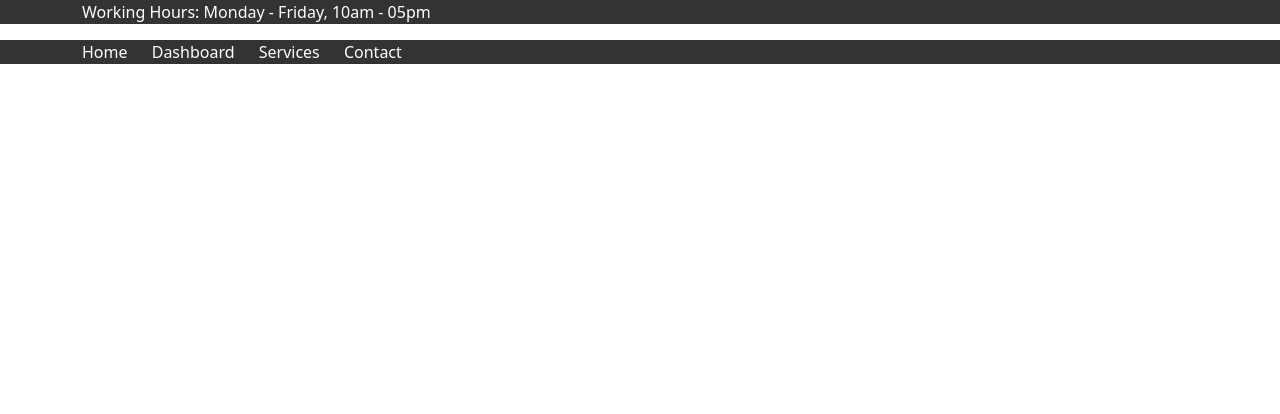
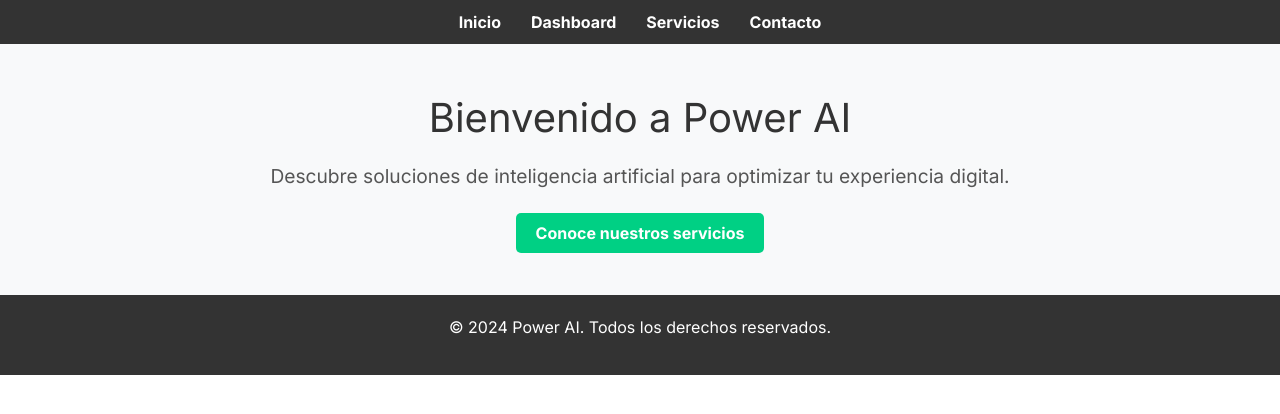
Before and after one commit to mariorendongrisales/saas-seo-ia, a Flask app: page / in a window 1280 px wide. Shown: the top 414 px of the page. Run offline with Flask 3, Linux system fonts and the light colour scheme.

Commit message:
Descripción de los cambios realizados

```diff
--- a/templates/index.html
+++ b/templates/index.html
@@ -1,54 +1,92 @@
 <!DOCTYPE html>
-<html lang="en-US" class="no-js no-svg">
+<html lang="en">
 <head>
     <meta charset="UTF-8">
-    <meta name="viewport" content="width=device-width, initial-scale=1">
-    <title>Power AI</title>
+    <meta name="viewport" content="width=device-width, initial-scale=1.0">
+    <title>Power AI - Inicio</title>
     <link rel="stylesheet" href="https://fonts.googleapis.com/css?family=Inter:400,700&display=swap">
     <link rel="stylesheet" href="https://cdn.jsdelivr.net/npm/bootstrap@5.3.0-alpha3/dist/css/bootstrap.min.css">
     <link rel="stylesheet" href="https://cdnjs.cloudflare.com/ajax/libs/font-awesome/6.0.0/css/all.min.css">
     <style>
-        /* Agrega aquí los estilos personalizados extraídos */
-        .header-top {
-            background-color: rgba(0, 0, 0, 0.8);
-            color: white;
-        }
-        .header-top a {
-            color: white;
+        body {
+            font-family: 'Inter', sans-serif;
+            margin: 0;
+            padding: 0;
         }
         .menu-area {
             background-color: #333;
+            padding: 10px 0;
         }
         .menu-area ul {
             list-style: none;
+            display: flex;
+            justify-content: center;
+            margin: 0;
             padding: 0;
         }
         .menu-area ul li {
-            display: inline-block;
-            margin-right: 20px;
+            margin: 0 15px;
         }
         .menu-area ul li a {
-            color: white;
+            color: #fff;
             text-decoration: none;
+            font-weight: bold;
+        }
+        .menu-area ul li a:hover {
+            color: #00d084;
+        }
+        .hero-section {
+            text-align: center;
+            padding: 50px 20px;
+            background-color: #f8f9fa;
+        }
+        .hero-section h1 {
+            color: #333;
+            font-size: 2.5rem;
+            margin-bottom: 20px;
+        }
+        .hero-section p {
+            color: #555;
+            font-size: 1.2rem;
+            margin-bottom: 30px;
+        }
+        .hero-section a {
+            background-color: #00d084;
+            color: #fff;
+            text-decoration: none;
+            padding: 10px 20px;
+            border-radius: 5px;
+            font-weight: bold;
+        }
+        .hero-section a:hover {
+            background-color: #007e5d;
+        }
+        footer {
+            background-color: #333;
+            color: #fff;
+            padding: 20px 0;
+            text-align: center;
         }
     </style>
 </head>
 <body>
-    <div class="header-top">
-        <div class="container">
-            <p>Working Hours: Monday - Friday, 10am - 05pm</p>
-        </div>
+    <div class="menu-area">
+        <ul>
+            <li><a href="/">Inicio</a></li>
+            <li><a href="/dashboard">Dashboard</a></li>
+            <li><a href="/services">Servicios</a></li>
+            <li><a href="/contact">Contacto</a></li>
+        </ul>
     </div>
-    <div class="menu-area">
-        <div class="container">
-            <ul>
-                <li><a href="/">Home</a></li>
-                <li><a href="/dashboard">Dashboard</a></li>
-                <li><a href="/services">Services</a></li>
-                <li><a href="/contact">Contact</a></li>
-            </ul>
-        </div>
-    </div>
-    <!-- Resto del contenido -->
+
+    <section class="hero-section">
+        <h1>Bienvenido a Power AI</h1>
+        <p>Descubre soluciones de inteligencia artificial para optimizar tu experiencia digital.</p>
+        <a href="/services">Conoce nuestros servicios</a>
+    </section>
+
+    <footer>
+        <p>&copy; 2024 Power AI. Todos los derechos reservados.</p>
+    </footer>
 </body>
 </html>
```
Also changed, not shown: vercel.json.
